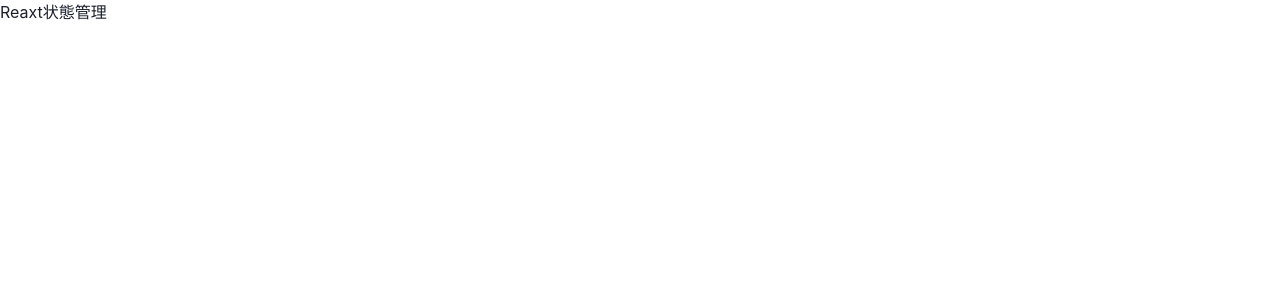
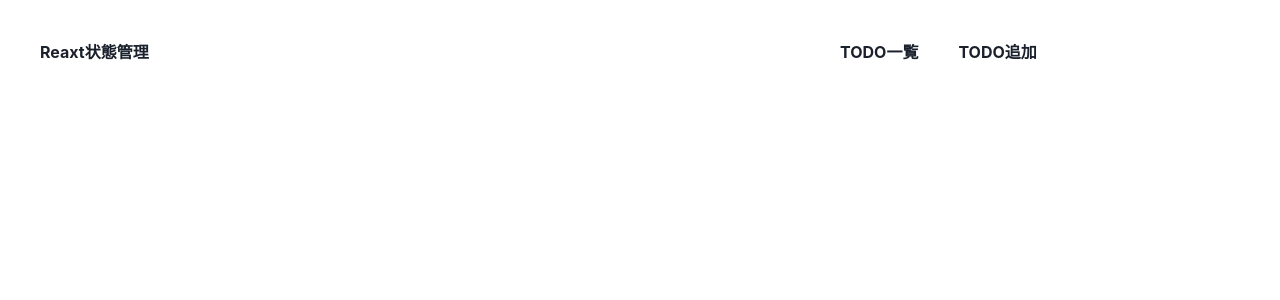
Before and after one commit to omegamaster86/next, a Next.js app: page /state-Manegement in a window 1280 px wide. Shown: the top 300 px of the page. Built offline with nearby package versions, Linux system fonts and the light colour scheme.

Commit message:
header追加

```diff
--- a/app/state-Manegement/page.tsx
+++ b/app/state-Manegement/page.tsx
@@ -3,14 +3,14 @@ import React from 'react'
 
 const page = () => {
   return (
-    <div>
-      <header>
-        <nav>
-          <h1>
-            <Link href={"/"}>Reaxt状態管理</Link>
-          </h1>
-        </nav>
-      </header>
+    <div className='flex p-10 w-full'>
+      <h1 className='font-bold w-4/6'>
+        <Link href={"/"}>Reaxt状態管理</Link>
+      </h1>
+      <h1 className='font-bold space-x-10'>
+        <Link href={"/"}>TODO一覧</Link>
+        <Link href={"/add"}>TODO追加</Link>
+      </h1>
     </div>
   )
 }
```
